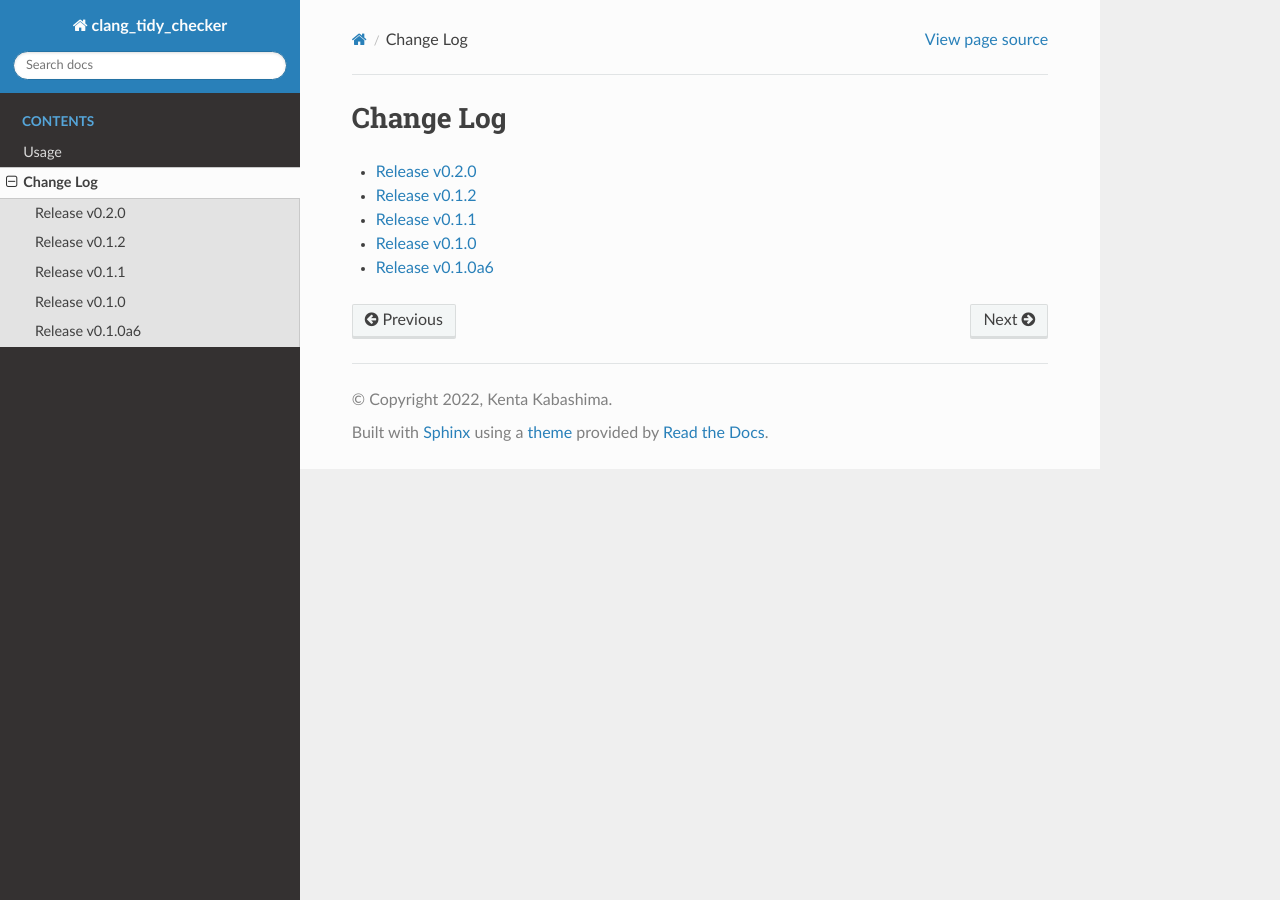
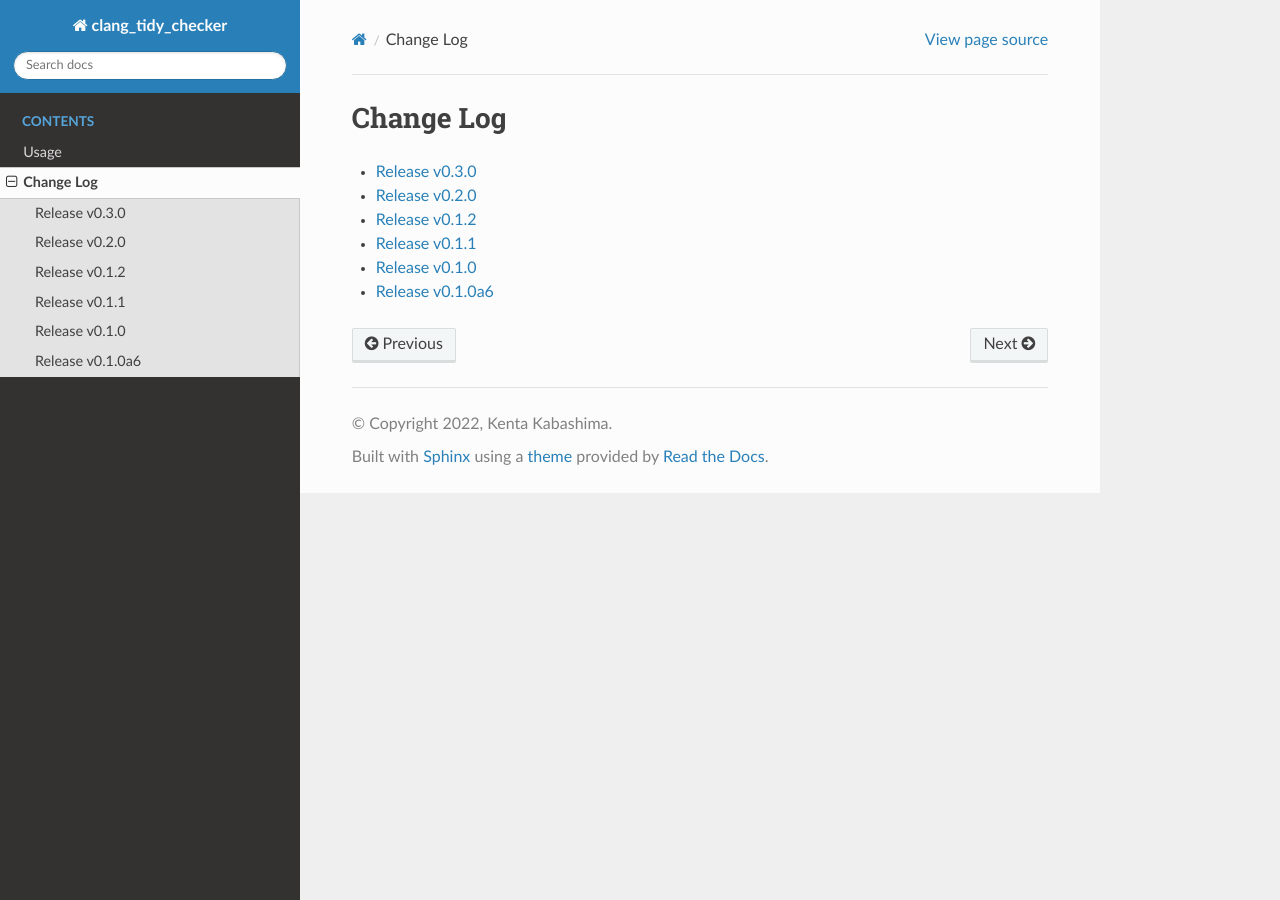
Before and after one commit to MusicScience37/clang-tidy-checker, a Sphinx documentation site: the page built from doc/source/change_log/index.rst, in a window 1280 px wide. Built offline with Sphinx 7.4.7 and the Read the Docs theme 2.0.0, drawn with Linux system fonts in a browser that asks for light colours.

Commit message:
:books: Prepare for release.

```diff
--- a/doc/source/change_log/index.rst
+++ b/doc/source/change_log/index.rst
@@ -4,6 +4,7 @@ Change Log
 .. toctree::
     :maxdepth: 1
 
+    v0.3.0
     v0.2.0
     v0.1.2
     v0.1.1
--- /dev/null
+++ b/doc/source/change_log/v0.3.0.md
@@ -0,0 +1,4 @@
+# Release v0.3.0
+
+- Updated documents.
+- Updated CI configuration and development environment.
--- a/pyproject.toml
+++ b/pyproject.toml
@@ -1,6 +1,6 @@
 [tool.poetry]
 name = "clang_tidy_checker"
-version = "0.2.0"
+version = "0.3.0"
 description = "Tool to check C / C++ source codes using clang-tidy."
 authors = ["Kenta Kabashima <kenta_program37@hotmail.co.jp>"]
 license = "MIT"
@@ -11,7 +11,7 @@ repository = "https://gitlab.com/MusicScience37Projects/tools/clang-tidy-checker
 keywords = ["clang-tidy", "c++"]
 # Classifiers: https://pypi.org/classifiers/
 classifiers = [
-    "Development Status :: 3 - Alpha",
+    "Development Status :: 4 - Beta",
     "Framework :: AsyncIO",
     "Intended Audience :: Developers",
     "License :: OSI Approved :: MIT License",
```
